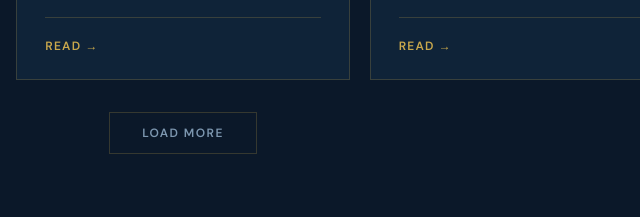
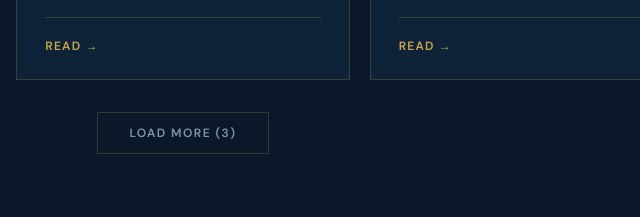
Before and after one commit to blorenz0218/roach-lorenz, a plain HTML site: page index.html in a window 1280 px wide. Shown: the part 6883-7100 px from the top of the page, 457-1097 px from the left. Drawn offline with nearby package versions, Linux system fonts and the light colour scheme; a web font is replaced by a local one.

Commit message:
Show remaining article count on Load More button

```diff
--- a/index.html
+++ b/index.html
@@ -2044,7 +2044,9 @@
       filtered.forEach((c, i) => {
         if (i < CARDS_PER_PAGE) { c.style.display = 'flex'; }
       });
-      loadMore.classList.toggle('hidden', filtered.length <= CARDS_PER_PAGE);
+      const remaining = filtered.length - CARDS_PER_PAGE;
+      loadMore.classList.toggle('hidden', remaining <= 0);
+      if (remaining > 0) { loadMore.textContent = 'Load More (' + remaining + ')'; }
     } else {
       // Show all in category
       filtered.forEach(c => { c.style.display = 'flex'; });
```
